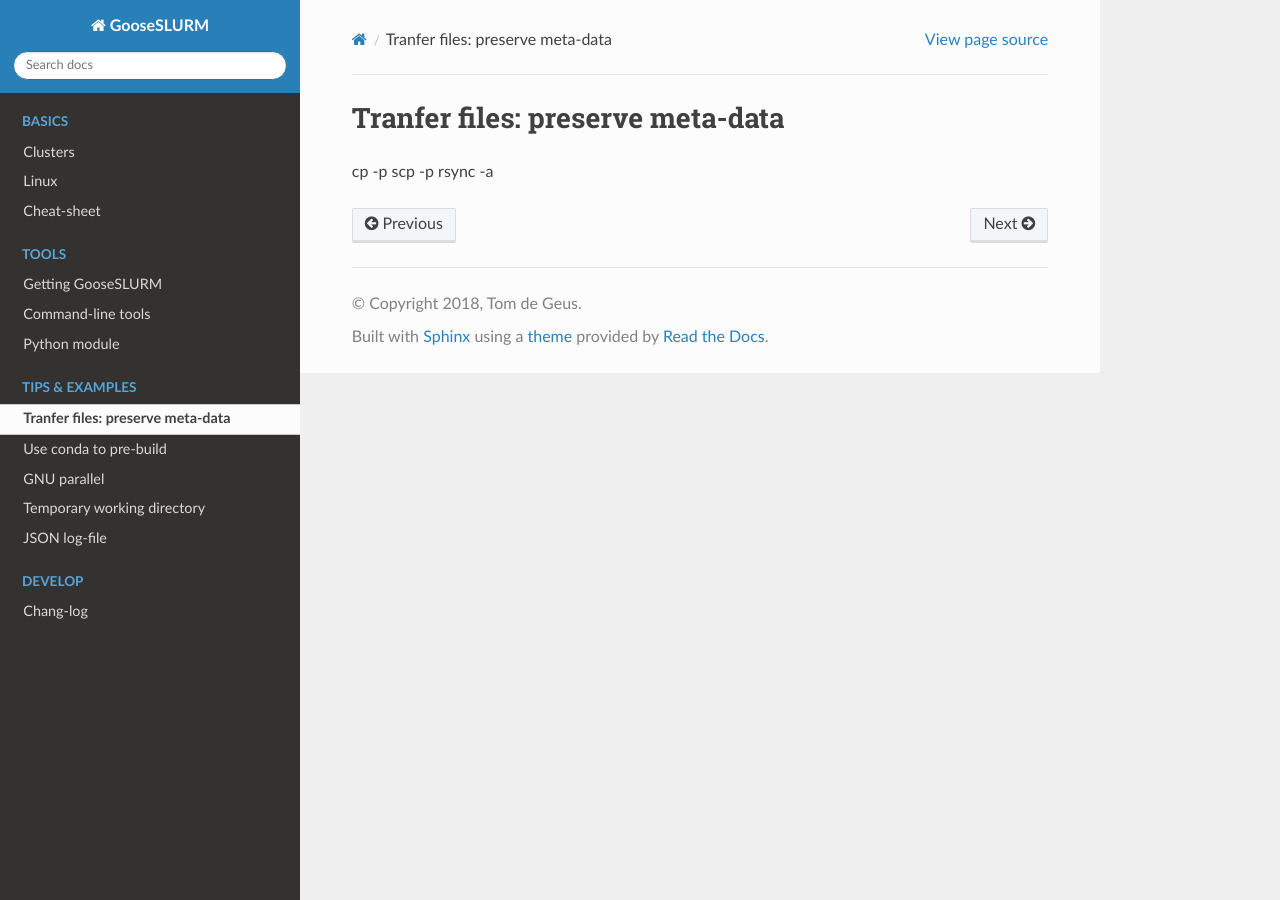
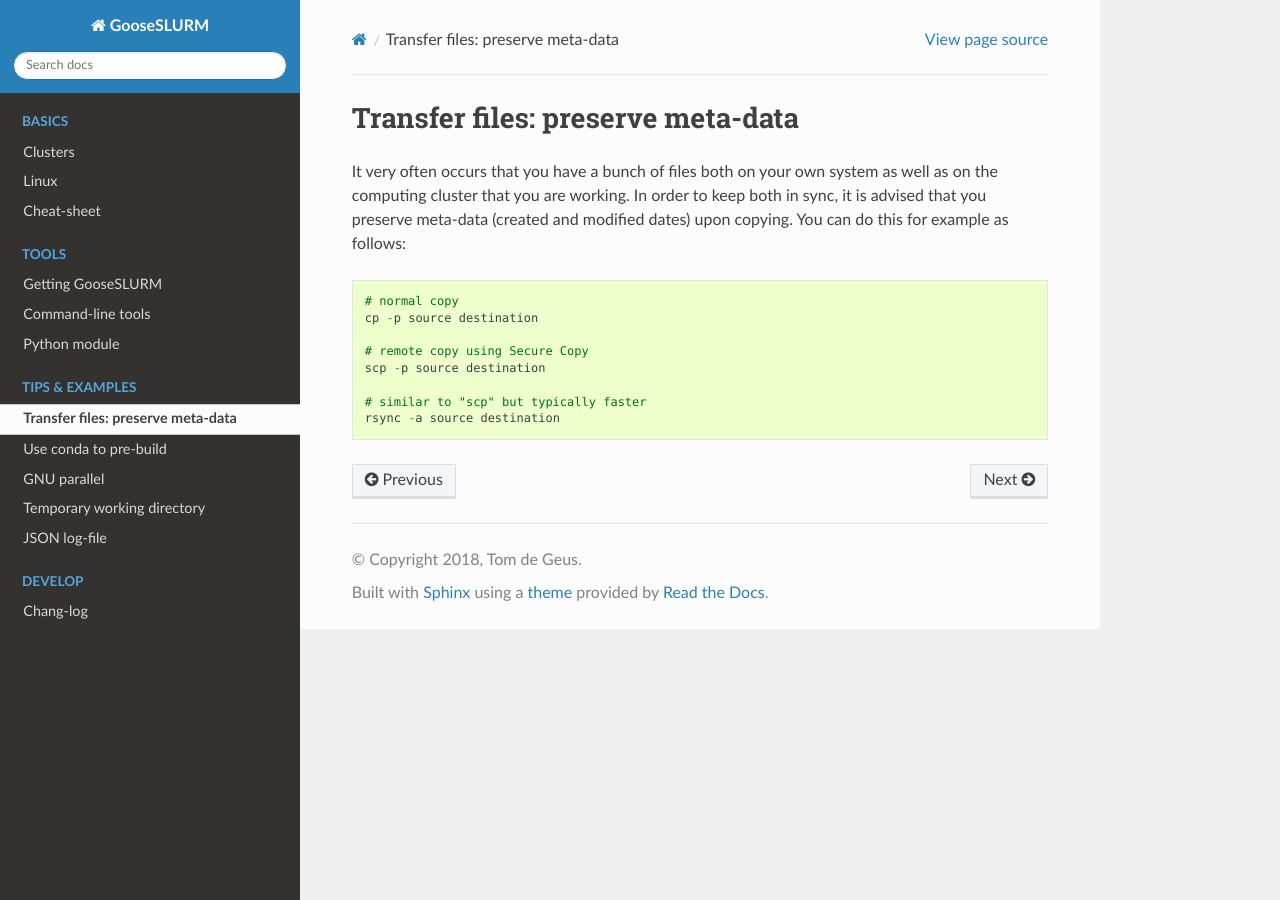
Before and after one commit to tdegeus/GooseSLURM, a Sphinx documentation site: the page built from docs/copy.rst, in a window 1280 px wide. Built offline with Sphinx 7.4.7 and the Read the Docs theme 2.0.0, drawn with Linux system fonts in a browser that asks for light colours; formulas are drawn with MathJax 3.

Commit message:
Finishing test

```diff
--- a/docs/copy.rst
+++ b/docs/copy.rst
@@ -1,7 +1,20 @@
-*********************************
-Tranfer files: preserve meta-data
-*********************************
+**********************************
+Transfer files: preserve meta-data
+**********************************
 
-cp -p
-scp -p
-rsync -a
+It very often occurs that you have a bunch of files both on your own system as well as
+on the computing cluster that you are working.
+In order to keep both in sync, it is advised that you preserve meta-data
+(created and modified dates) upon copying.
+You can do this for example as follows:
+
+.. code-block:: cpp
+
+    # normal copy
+    cp -p source destination
+
+    # remote copy using Secure Copy
+    scp -p source destination
+
+    # similar to "scp" but typically faster
+    rsync -a source destination
```
